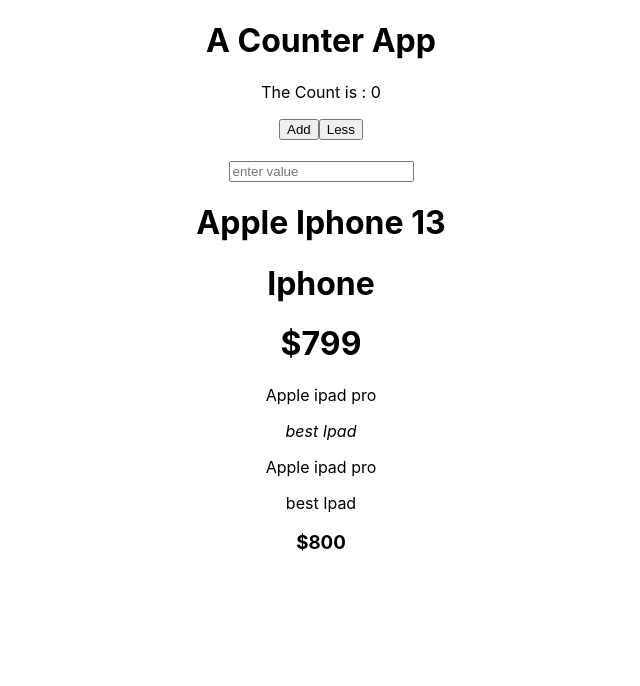
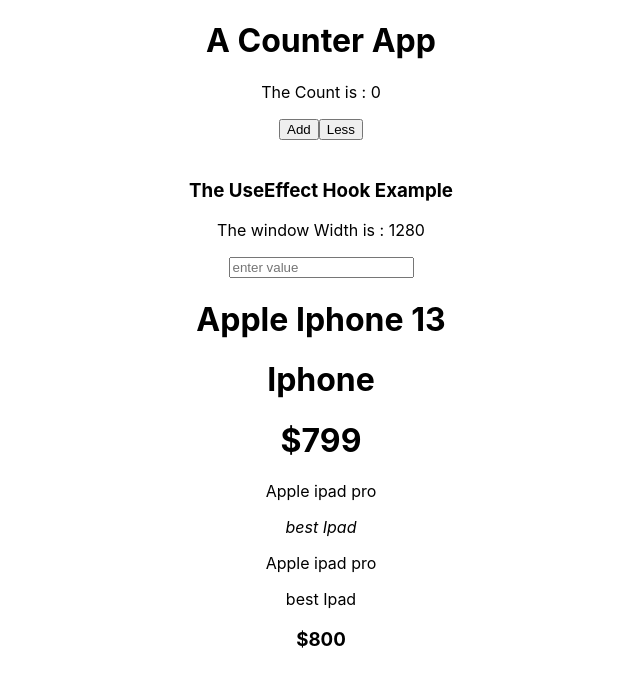
Before and after one commit to jagadhis/react-fundamentals, a React (Create React App) app: page / in a window 1280 px wide. Shown: the top 686 px of the page, without its empty margins (319-959 px from the left). Built offline with nearby package versions, Linux system fonts and the light colour scheme.

Commit message:
Component unmount

```diff
--- a/src/App.js
+++ b/src/App.js
@@ -25,6 +25,17 @@
   console.log(`the name is changed: ${name}`)
 },[name])
 
+useEffect(()=> {
+  window.addEventListener("resize",updateWindowWidth);
+  return () => {
+
+  }
+})
+
+const updateWindowWidth = () => {
+  setwindowWidth(window.innerWidth);
+}
+
 const increment=() => {
   setCount(count + 1)
 }
@@ -46,6 +57,8 @@
 
       {/* useEffect Example*/}
       <div>
+      <h3>The UseEffect Hook Example</h3>
+      <p>The window Width is : {windowWidth}</p>
       <input
       value={name}
       onChange= {(e) => setName(e.target.value)}
```
